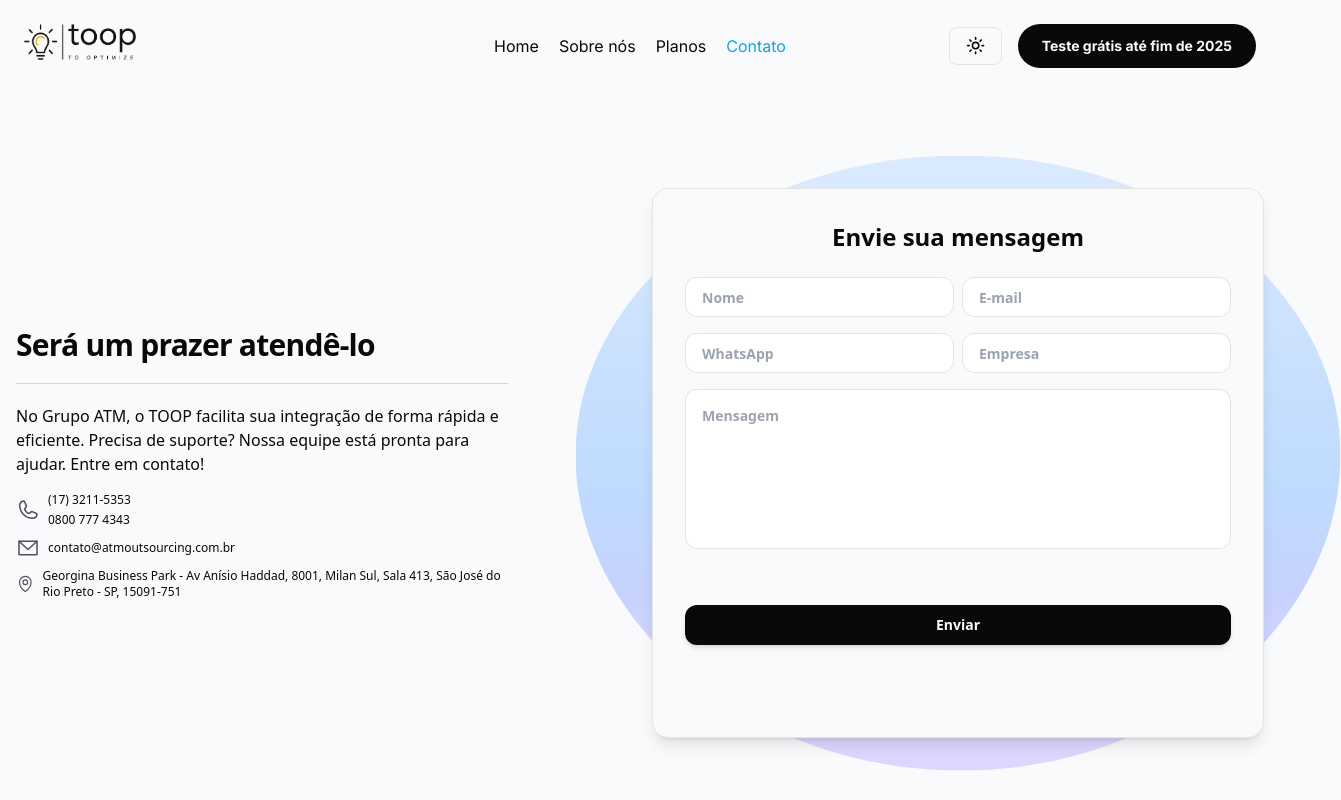
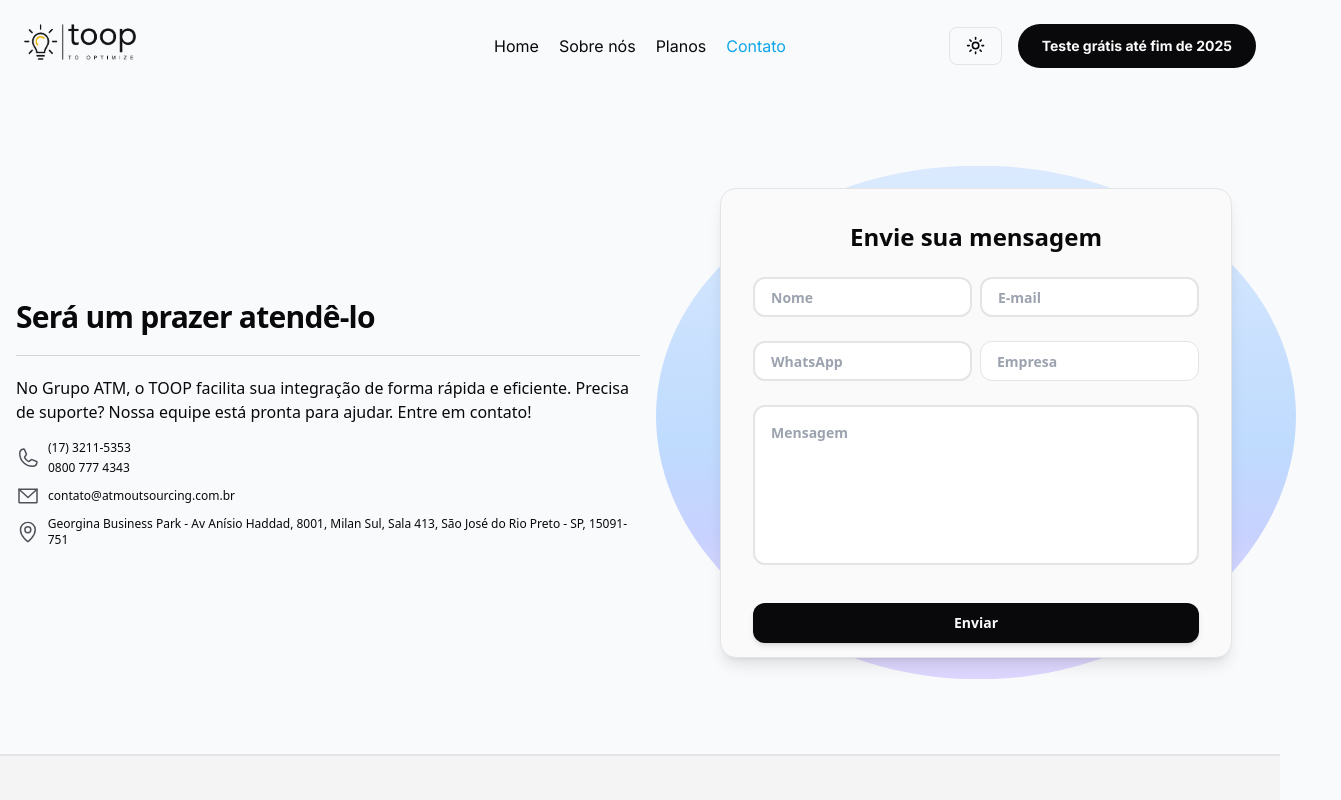
Before and after one commit to atmoutsourcing/toop-landing-page, a Next.js app: page /contacts in a window 1280 px wide. Shown: the top 800 px of the page, 1341 px wide, since content can reach past the window. Built offline with nearby package versions, Linux system fonts and the light colour scheme.

Commit message:
ajustando a tela de contato

```diff
--- a/src/app/contacts/page.tsx
+++ b/src/app/contacts/page.tsx
@@ -3,23 +3,28 @@
 import Image from 'next/image'
 import Ellipse from '../../../public/Ellipse.svg'
 import { EnvelopeSimple, MapPin, Phone } from 'phosphor-react'
-import { Input } from '@/components/input'
 import { useForm } from 'react-hook-form'
 import { z } from 'zod'
 import { zodResolver } from '@hookform/resolvers/zod'
 
 const formEmailSchema = z.object({
-  business: z.string(),
-  email: z.string().email(),
-  name: z.string(),
-  phone: z.string(),
-  message: z.string(),
+  business: z.string().optional(),
+  email: z
+    .string()
+    .min(1, 'Campo obrigatório')
+    .email('Formato de email inválido'),
+  name: z.string().min(1, 'Campo obrigatório'),
+  phone: z
+    .string()
+    .min(1, 'Campo obrigatório')
+    .regex(/^\d{11}$/, 'Formato inválido'),
+  message: z.string().min(1, 'Campo obrigatório'),
 })
 
 type FormEmailSchema = z.infer<typeof formEmailSchema>
 
 export default function Contacts() {
-  const { register, handleSubmit } = useForm<FormEmailSchema>({
+  const { register, handleSubmit, formState } = useForm<FormEmailSchema>({
     resolver: zodResolver(formEmailSchema),
   })
 
@@ -45,8 +50,8 @@
   }
 
   return (
-    <div className="mx-auto mb-20 mt-20 flex max-w-[1440px] flex-col items-center gap-36 p-4 md:flex-row">
-      <div className="flex flex-col gap-1">
+    <div className="mx-auto mb-20 mt-20 flex max-w-[1440px] flex-col items-center gap-20 p-4 md:flex-row">
+      <div className="flex max-w-[50%] flex-col gap-1">
         <span className="text-3xl font-bold tracking-tight">
           Será um prazer atendê-lo
         </span>
@@ -90,32 +95,62 @@
         <Image
           src={Ellipse}
           alt="ellipse"
-          className="absolute block scale-125 dark:hidden"
+          className="absolute hidden scale-125 dark:hidden md:block"
         />
 
         <div className="inset-0 z-10 flex items-center justify-center">
-          <div className="bg-b-zinc-200 min-w-399 min-h-550 h-auto max-h-[550px] w-auto max-w-[652px] flex-col rounded-2xl border bg-zinc-50 p-8 shadow-lg dark:bg-shapePrimary md:h-[550px] md:w-[612px]">
+          <div className="h-auto w-auto flex-col rounded-2xl border bg-zinc-50 p-8 shadow-lg dark:bg-shapePrimary md:h-[470px] md:w-[512px]">
             <h1 className="flex justify-center text-2xl font-bold">
               Envie sua mensagem
             </h1>
 
             <form
               onSubmit={handleSubmit(handleSendEmail)}
-              className="mt-6 flex flex-col gap-4"
+              className="mt-6 flex flex-col gap-6"
             >
               <div className="flex flex-row gap-2">
-                <Input placeholder="Nome" {...register('name')} />
+                <div className="w-[50%]">
+                  <input
+                    placeholder="Nome"
+                    {...register('name')}
+                    className={`h-10 w-full rounded-xl border-[2px] ${formState.errors.name && 'border-red-400 bg-red-100 dark:border-red-500 dark:bg-red-950'} border-zinc-200 p-4 text-sm font-medium text-zinc-800 outline-none placeholder:font-bold dark:border-zinc-800 dark:bg-zinc-900 dark:text-zinc-100 placeholder:dark:text-zinc-400`}
+                  />
+                  {formState.errors.name && (
+                    <div className="absolute pl-2 text-sm font-bold text-red-500">
+                      {formState.errors.name.message}
+                    </div>
+                  )}
+                </div>
 
-                <Input placeholder="E-mail" {...register('email')} />
+                <div className="w-[50%]">
+                  <input
+                    placeholder="E-mail"
+                    {...register('email')}
+                    className={`h-10 w-full rounded-xl border-2 ${formState.errors.email && 'border-red-400 bg-red-100 dark:border-red-500 dark:bg-red-950'} border-zinc-200 p-4 text-sm font-medium text-zinc-800 outline-none placeholder:font-bold dark:border-zinc-800 dark:bg-zinc-900 dark:text-zinc-100 placeholder:dark:text-zinc-400`}
+                  />
+                  {formState.errors.email && (
+                    <div className="absolute pl-2 text-sm font-bold text-red-500">
+                      {formState?.errors?.email?.message}
+                    </div>
+                  )}
+                </div>
               </div>
 
               <div className="flex flex-row gap-2">
+                <div className="w-[50%]">
                   <input
                     placeholder="WhatsApp"
                     {...register('phone')}
-                  className="h-10 w-full rounded-xl border border-zinc-200 p-4 text-sm font-medium text-zinc-800 outline-none placeholder:font-bold dark:border-zinc-800 dark:bg-zinc-900 dark:text-zinc-100 placeholder:dark:text-zinc-400"
+                    className={`h-10 w-full rounded-xl border-2 ${formState.errors.phone && 'border-red-400 bg-red-100 dark:border-red-500 dark:bg-red-950'} border-zinc-200 p-4 text-sm font-medium text-zinc-800 outline-none placeholder:font-bold dark:border-zinc-800 dark:bg-zinc-900 dark:text-zinc-100 placeholder:dark:text-zinc-400`}
                   />
+                  {formState.errors.phone && (
+                    <div className="absolute pl-2 text-sm font-bold text-red-500">
+                      {formState.errors.phone.message}
+                    </div>
+                  )}
+                </div>
 
+                <div className="w-[50%]">
                   <input
                     type="text"
                     placeholder="Empresa"
@@ -123,16 +158,24 @@
                     className="h-10 w-full rounded-xl border border-zinc-200 p-4 text-sm font-medium text-zinc-800 outline-none placeholder:font-bold dark:border-zinc-800 dark:bg-zinc-900 dark:text-zinc-100 placeholder:dark:text-zinc-400"
                   />
                 </div>
+              </div>
 
+              <div>
                 <textarea
                   placeholder="Mensagem"
                   {...register('message')}
-                className="h-40 w-full resize-none rounded-xl border border-zinc-200 p-4 text-sm font-medium text-zinc-800 outline-none placeholder:font-bold dark:border-zinc-800 dark:bg-zinc-900 dark:text-zinc-100 placeholder:dark:text-zinc-400"
+                  className={`h-40 w-full resize-none rounded-xl border-2 ${formState.errors.message && 'border-red-400 bg-red-100 dark:border-red-500 dark:bg-red-950'} border-zinc-200 p-4 text-sm font-medium text-zinc-800 outline-none placeholder:font-bold dark:border-zinc-800 dark:bg-zinc-900 dark:text-zinc-100 placeholder:dark:text-zinc-400`}
                 />
+                {formState.errors.message && (
+                  <div className="absolute pl-2 text-sm font-bold text-red-500">
+                    {formState.errors.message.message}
+                  </div>
+                )}
+              </div>
 
               <button
                 type="submit"
-                className="bg-b-zinc-400 left-1/2 h-10 w-full rounded-xl bg-zinc-950 text-sm font-bold text-zinc-50 shadow-md transition hover:bg-zinc-800 dark:bg-zinc-50 dark:text-zinc-950 dark:hover:bg-zinc-200 md:mt-10"
+                className="bg-b-zinc-400 mt-2 h-10 w-full rounded-xl bg-zinc-950 text-sm font-bold text-zinc-50 shadow-md transition hover:bg-zinc-800 dark:bg-zinc-50 dark:text-zinc-950 dark:hover:bg-zinc-200"
               >
                 Enviar
               </button>
```
Lines whose indentation alone changed are shown as unchanged.
